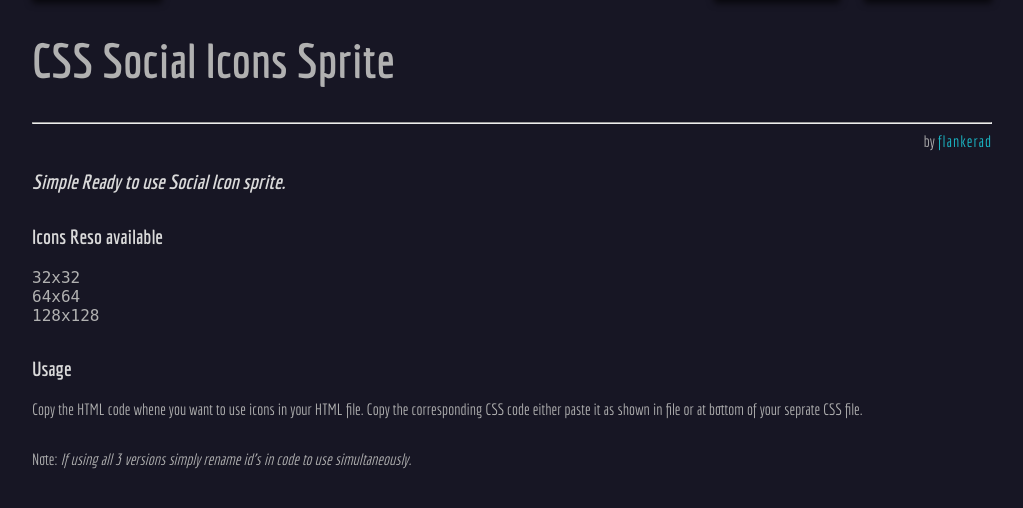
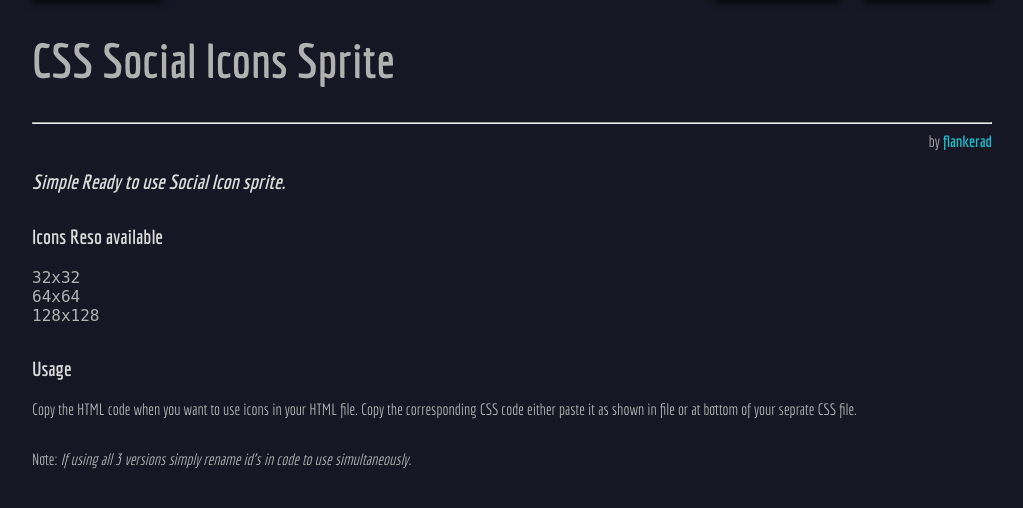
Before and after one commit to flankerad/socialsprites, a PHP site: page / in a window 1280 px wide. Shown: the part 85-593 px from the top of the page, without its empty margins (128-1151 px from the left). Run offline with PHP 8.4, Linux system fonts and the light colour scheme.

Commit message:
corrected spelling , removed letter spacing

```diff
--- a/index.html
+++ b/index.html
@@ -25,7 +25,7 @@
 	<span class="text">
 		<h1>CSS Social Icons Sprite</h1>
 		<hr>
-		<span class="dev">by <a href="https://github.com/flankerad">flankerad</a></span><br>
+		<span class="dev">by <a href="https://github.com/flankerad"><strong>flankerad</strong></a></span><br>
 
 
 		<h3><i>Simple Ready to use Social Icon sprite.</i></h3>
@@ -39,7 +39,7 @@
 		<p>
 		<h3>Usage</h3>
 
-			Copy the HTML code whene you want to use icons in your HTML file. Copy the corresponding CSS code either paste it as shown in file or at bottom of your seprate CSS file.
+			Copy the HTML code when you want to use icons in your HTML file. Copy the corresponding CSS code either paste it as shown in file or at bottom of your seprate CSS file.
 
 		</p>
 			Note: <i>If using all 3 versions simply rename id's in code to use simultaneously.</i>
--- a/style.css
+++ b/style.css
@@ -71,7 +71,7 @@ body{font-family:Economica,sans-serif;color:#232b2b;background:#171624;font-size
 .downloads{float:right}
 .fork{float:left}
 .dev { float: right;}
-.dev a { text-decoration: none; color: #1BBECC; font-size: 1em; letter-spacing: 1px}
+.dev a { text-decoration: none; color: #1BBECC; font-size: 1em}
 .dev a:hover, .dev a:active { color:#0B8C91}
 #header li a{color:#FFF;-moz-border-radius:2px;-webkit-border-radius:2px;-o-border-radius:2px;-ms-border-radius:2px;-khtml-border-radius:2px;border-radius:2px;-moz-box-shadow:inset 0 1px 0 rgba(255,255,255,0.3),0 3px 7px rgba(0,0,0,0.7);-webkit-box-shadow:inset 0 1px 0 rgba(255,255,255,0.3),0 3px 7px rgba(0,0,0,0.7);-o-box-shadow:inset 0 1px 0 rgba(255,255,255,0.3),0 3px 7px rgba(0,0,0,0.7);box-shadow:inset 0 1px 0 rgba(255,255,255,0.3),0 3px 7px rgba(0,0,0,0.7);background-color:#1bbecc;padding:1em 2em;margin-top:6px;line-height:14px;font-size:14px;display:inline-block;text-align:center}
 #header li a:hover{background-color:#0b8c91;-moz-box-shadow:inset 0 1px 1px rgba(0,0,0,0.2),0 1px 0 rgba(0,0,0,0);-webkit-box-shadow:inset 0 1px 1px rgba(0,0,0,0.2),0 1px 0 rgba(0,0,0,0);-o-box-shadow:inset 0 1px 1px rgba(0,0,0,0.2),0 1px 0 rgba(0,0,0,0);box-shadow:inset 0 1px 1px rgba(0,0,0,0.2),0 1px 0 rgba(0,0,0,0)}
```
